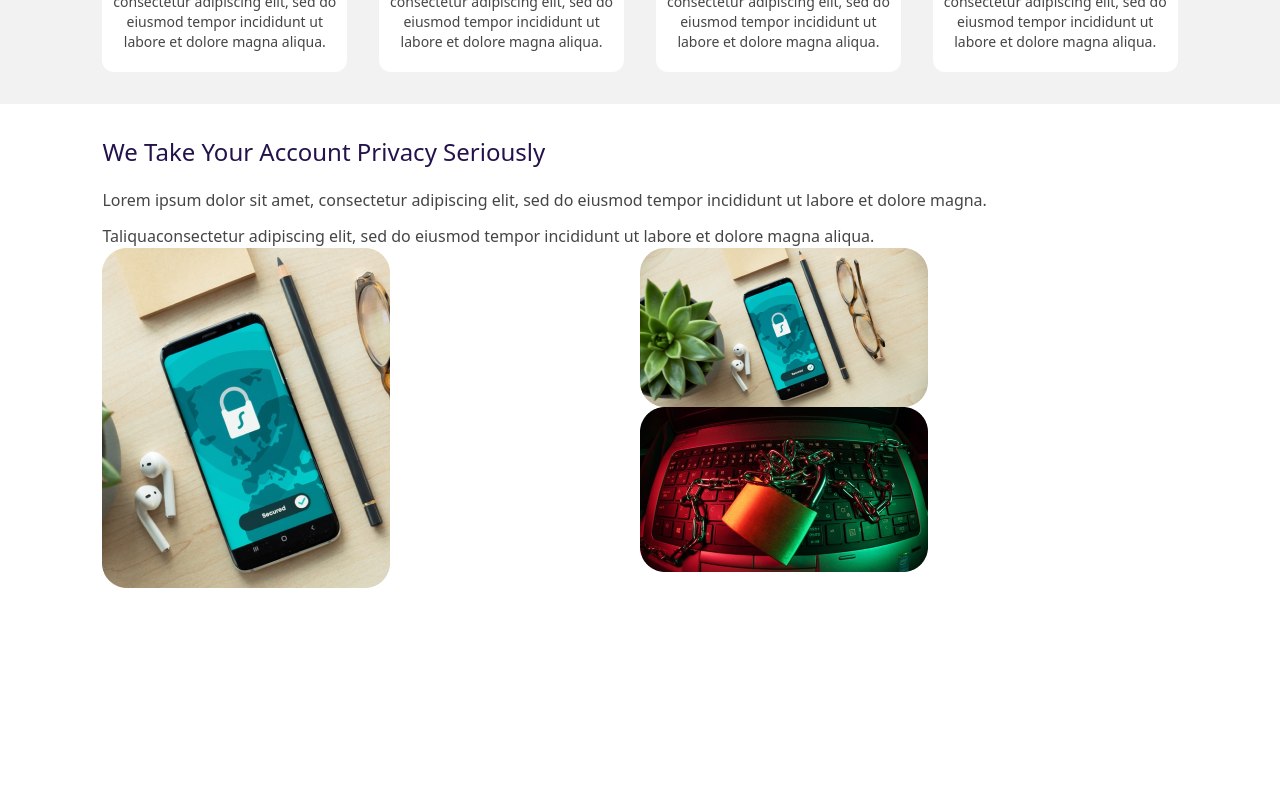
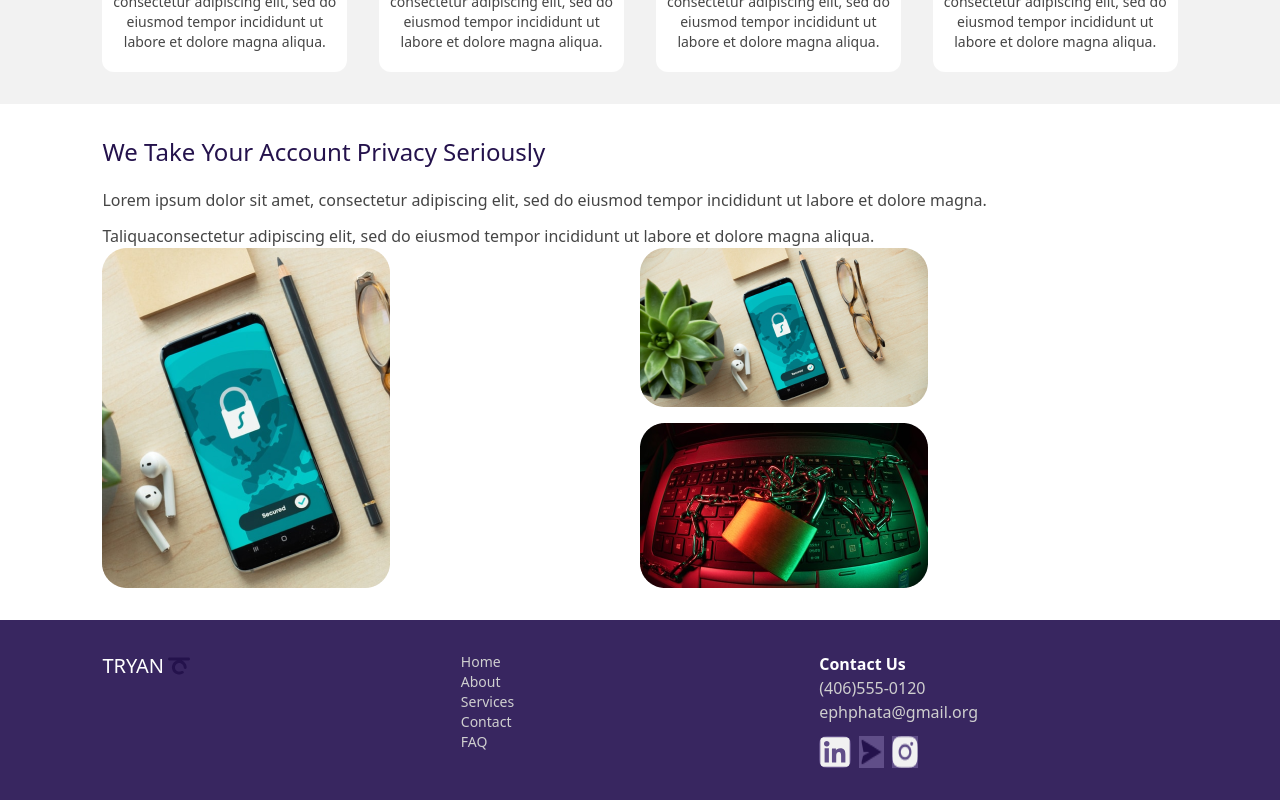
Before and after one commit to Bolaji-hub/tryandbill, a React (Vite) app: page / in a window 1280 px wide. Shown: the part 1077-1877 px from the top of the page. Before the commit the page ends 1697 px from the top, so only its background shows below. Built offline with nearby package versions, Linux system fonts and the light colour scheme.

Commit message:
- Implementing footer session -Styling footer - importing images

```diff
--- a/src/Pages/Home.jsx
+++ b/src/Pages/Home.jsx
@@ -3,6 +3,7 @@ import Hero from "../components/Hero";
 import About from "../components/About";
 import Services from "../components/Services";
 import Privacy from "../components/Privacy";
+import Footer from "../components/Footer";
 
 const Home = () => {
   return (
@@ -12,6 +13,7 @@ const Home = () => {
       <About />
       <Services />
       <Privacy />
+      <Footer />
     </div>
   );
 };
--- a/src/components/Footer.jsx
+++ b/src/components/Footer.jsx
@@ -0,0 +1,40 @@
+import union from "../assets/Union.svg";
+import linkedin from "../assets/akar-icons_linkedin-v1-fill.svg";
+import twitter from "../assets/akar-icons_send.png";
+import instagram from "../assets/Vector (5).png";
+
+const Footer = () => {
+  return (
+    <div className="container bg-[#382660] text-white py-8">
+      <div className="grid md:grid-cols-3">
+        <div>
+          <h1 className="flex gap-1 text-xl ">
+            TRYAN
+            <img src={union} alt="" />
+          </h1>
+        </div>
+        <div>
+          <ul className="font-light text-sm text-[#CFCFCF]">
+            <li>Home</li>
+            <li>About</li>
+            <li>Services</li>
+            <li>Contact</li>
+            <li>FAQ</li>
+          </ul>
+        </div>
+        <div>
+          <h1 className="font-semibold">Contact Us</h1>
+          <h3 className="text-[#CFCFCF] font-light">(406)555-0120</h3>
+          <p className="text-[#CFCFCF] font-light">ephphata@gmail.org</p>
+          <div className="flex gap-2 mt-3">
+            <img src={linkedin} alt="" className="bg-[#604E88] rounded-lg " />
+            <img src={twitter} alt="" className="bg-[#604E88]" />
+            <img src={instagram} alt="" className="bg-[#604E88]" />
+          </div>
+        </div>
+      </div>
+    </div>
+  );
+};
+
+export default Footer;
--- a/src/components/Privacy.jsx
+++ b/src/components/Privacy.jsx
@@ -17,10 +17,10 @@ const Privacy = () => {
           ut labore et dolore magna aliqua.
         </p>
       </div>
-      <div className="grid md:grid-cols-2">
+      <div className="ml-auto grid md:grid-cols-2">
         <img src={frame} alt="" className="md:block hidden" />
-        <div>
-          <img src={frame3} alt="" className="md:block hidden" />
+        <div className="">
+          <img src={frame3} alt="" className="md:block hidden mb-4" />
           <img src={frame2} alt="" />
         </div>
       </div>
```
Also changed, not shown: src/assets/Vector (5).png (added), src/assets/akar-icons_linkedin-v1-fill.svg (added).
